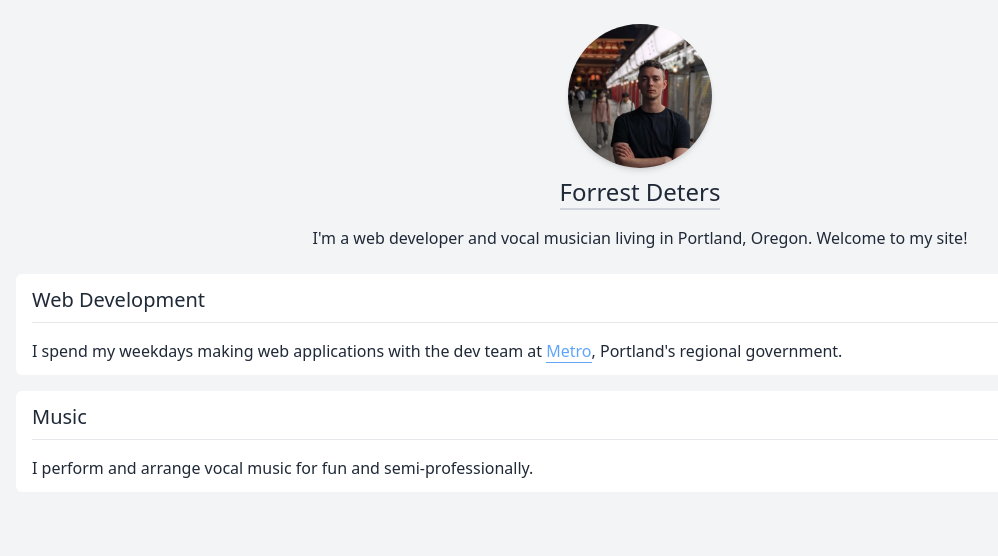
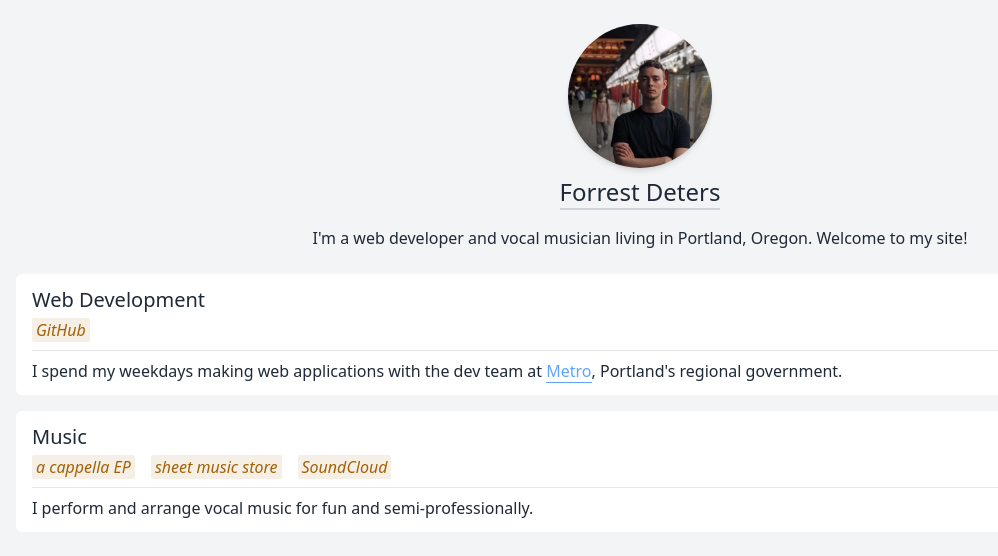
Before and after one commit to fdeters/personal-site-frontend, a SvelteKit app: page / in a window 1280 px wide. Shown: the top 556 px of the page, without its empty margins (0-998 px from the left). Built offline with nearby package versions, Linux system fonts and the light colour scheme.

Commit message:
external links

```diff
--- a/src/lib/components/ExternalPlatformLink.svelte
+++ b/src/lib/components/ExternalPlatformLink.svelte
@@ -2,7 +2,8 @@
     export let href;
 </script>
 
-<a class="text-yellow-700 italic hover:underline focus:underline"
+<a class="text-yellow-700 italic hover:underline px-1 rounded-sm
+    bg-[#f6efe6] focus:underline"
     href={href} target="_blank" rel=""
 >
     <slot />
--- a/src/lib/components/TopicCard.svelte
+++ b/src/lib/components/TopicCard.svelte
@@ -6,16 +6,18 @@
 </script>
 
 <section class="bg-white px-4 py-3 rounded-md">
-    <h2 class="mb-1 text-xl">
+    <h2 class="mb-1 text-xl font-medium">
         {title}
     </h2>
+    {#if links.length}
+        <div class="flex flex-wrap mb-2 gap-4">
+            {#each links as link}
+                <ExternalPlatformLink href={link.url}>
+                    {link.text}
+                </ExternalPlatformLink>
+            {/each}
+        </div>
+    {/if}
     <hr class="my-2" />
-    <div class="flex flex-wrap mb-2">
-        {#each links as link}
-            <ExternalPlatformLink href={link.url}>
-                {link.text}
-            </ExternalPlatformLink>
-        {/each}
-    </div>
     <slot />
 </section>
--- a/src/routes/+page.svelte
+++ b/src/routes/+page.svelte
@@ -3,6 +3,17 @@
     import TopicCard from "../lib/components/TopicCard.svelte";
     import BodyLink from "../lib/components/BodyLink.svelte";
     import HeadshotImage from "../lib/assets/images/tokyo-drama.jpg";
+
+    const webDevLinks = [
+        { text: "GitHub", url: "https://github.com/fdeters" },
+        // { text: "", url: "" },
+    ];
+    const musicLinks = [
+        { text: "a cappella EP", url: "https://open.spotify.com/album/3IlRy2ECCIpTmS4LeEMEgR?si=2k2euYzHQsmjIzJgH2qb6w" },
+        { text: "sheet music store", url: "https://www.sheetmusicplus.com/publishers/forrest-deters-sheet-music/3013113?narrow_by=forrest+deters" },
+        { text: "SoundCloud", url: "https://soundcloud.com/fdetemusic" },
+        // { text: "", url: "" },
+    ];
 </script>
 
 <div class="min-h-screen p-4 text-gray-800 bg-gray-100 text-base">
@@ -12,7 +23,7 @@
                 src={HeadshotImage}
                 alt="A headshot of Forrest standing in front of a temple in Tokyo. Dramatic lighting bathes one side of his face in even white light. He's wearing a plain black t-shirt. It's a little self-serious."
             />
-            <h1 class="text-2xl border-b-2 border-gray-300">Forrest Deters</h1>
+            <h1 class="text-2xl border-b-2 border-gray-300 font-medium">Forrest Deters</h1>
         </div>
         <p>
             I'm a web developer and vocal musician living in Portland, Oregon.
@@ -20,7 +31,7 @@
         </p>
     </header>
     <main class="flex flex-col gap-4">
-        <TopicCard title="Web Development">
+        <TopicCard title="Web Development" links={webDevLinks}>
             <p>
                 I spend my weekdays making web applications with the dev team at <BodyLink
                     href="https://oregonmetro.gov"
@@ -28,7 +39,7 @@
                 >, Portland's regional government.
             </p>
         </TopicCard>
-        <TopicCard title="Music">
+        <TopicCard title="Music" links={musicLinks}>
             <p>
                 I perform and arrange vocal music for fun and
                 semi-professionally.
```
